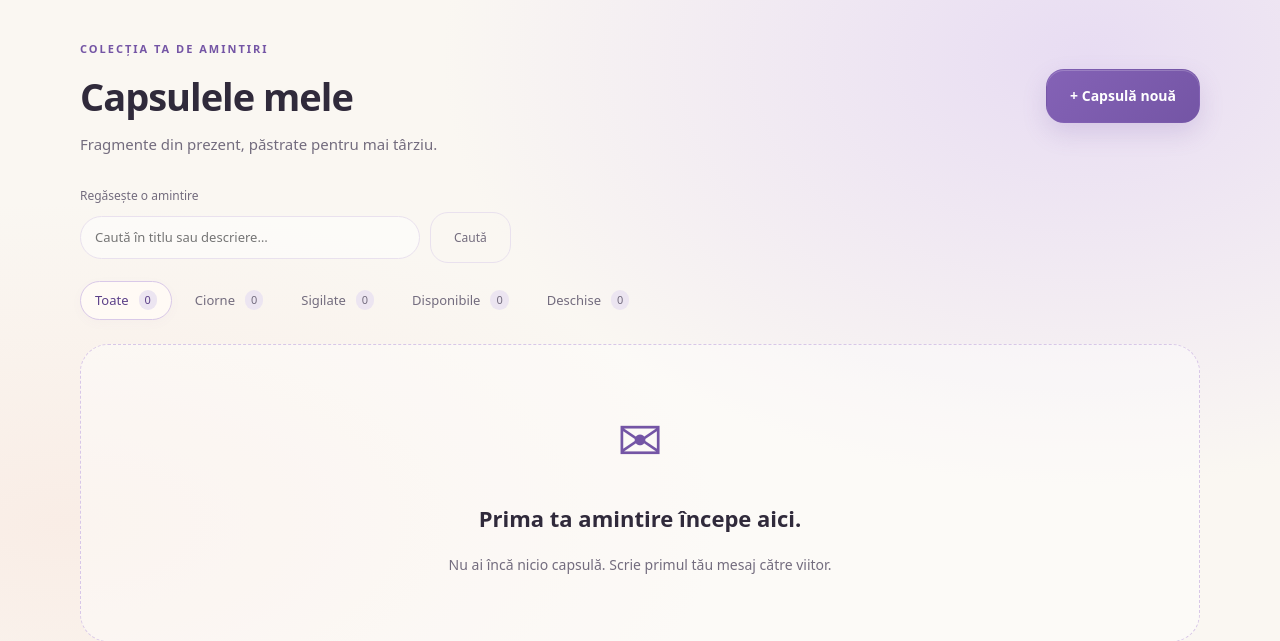
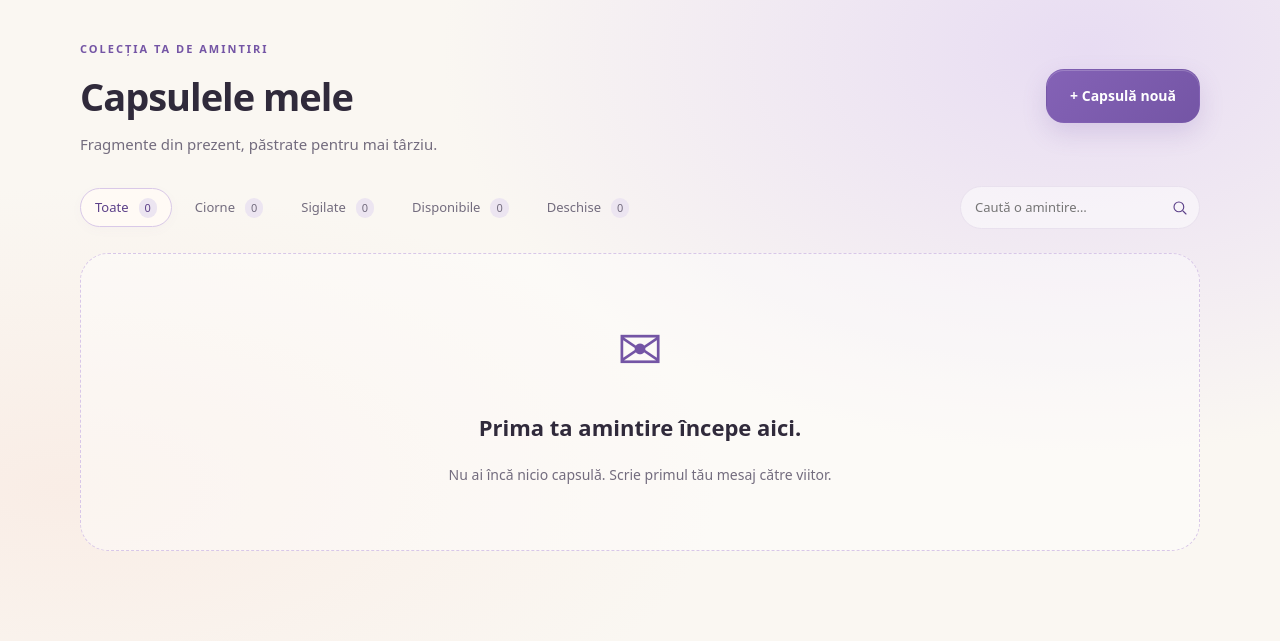
Before and after one commit to dianuca/time-capsule, a Django app: page /capsules/ in a window 1280 px wide. Shown: the part 71-712 px from the top of the page. Run offline with Django 5.2, Linux system fonts and the light colour scheme; the visitor is signed in with stand-in values (Sample User, id 1); data that the repository does not hold is empty.

Commit message:
style: align collection search beside filters

```diff
--- a/static/css/style.css
+++ b/static/css/style.css
@@ -1137,13 +1137,19 @@ body:has(.capsule-dialog[open]) { overflow: hidden; }
     min-height: 34px;
 }
 
-.collection-filters { display: flex; flex-wrap: wrap; gap: 8px; margin: 0 0 24px; }
-.collection-search { margin-bottom: 18px; }
-.collection-search label { display: block; margin-bottom: 6px; color: var(--muted); font-size: 12px; }
-.collection-search > div { display: flex; align-items: center; flex-wrap: wrap; gap: 10px; }
-.collection-search input[type="search"] { width: min(100%, 340px); min-width: 0; padding: 10px 14px; border: 1px solid var(--border); border-radius: 999px; background: #ffffff80; color: var(--text); font: inherit; font-size: 13px; }
+.collection-toolbar { display: flex; align-items: center; justify-content: space-between; gap: 16px; margin-bottom: 24px; }
+.collection-filters { display: flex; flex-wrap: wrap; gap: 8px; margin: 0; }
+.collection-search { display: flex; align-items: center; gap: 8px; margin: 0; flex-shrink: 0; }
+.visually-hidden { position: absolute; width: 1px; height: 1px; padding: 0; margin: -1px; overflow: hidden; clip-path: inset(50%); white-space: nowrap; border: 0; }
+.search-field { position: relative; width: 240px; }
+.collection-search input[type="search"] { width: 100%; min-width: 0; padding: 10px 42px 10px 14px; border: 1px solid var(--border); border-radius: 999px; background: #ffffff80; color: var(--text); font: inherit; font-size: 13px; }
 .collection-search input:focus { outline: 2px solid #c9b5df; outline-offset: 2px; }
-.collection-search button, .collection-search a { font: inherit; font-size: 12px; cursor: pointer; }
+.collection-search button { position: absolute; right: 4px; top: 50%; transform: translateY(-50%); display: grid; place-items: center; width: 32px; height: 32px; padding: 7px; border: 0; border-radius: 50%; background: transparent; color: var(--accent-dark); cursor: pointer; }
+.collection-search button:hover { background: #eee6f6; }
+.collection-search button:focus-visible { outline: 2px solid var(--accent); }
+.collection-search svg { width: 18px; height: 18px; }
+.search-reset { color: var(--muted); font-size: 12px; }
+@media (max-width: 1000px) { .collection-toolbar { align-items: flex-start; flex-direction: column; } .collection-search { width: 100%; } .search-field { width: min(100%, 340px); } }
 .collection-filter { display: inline-flex; align-items: center; gap: 10px; padding: 8px 14px; border: 1px solid transparent; border-radius: 999px; font-size: 13px; color: var(--muted); }
 .collection-filter:hover { background: #eee6f680; }
 .collection-filter.is-active { background: #fffaf5; border-color: #d9c9e8; color: var(--accent-dark); box-shadow: 0 3px 12px #7455a508; }
--- a/templates/base.html
+++ b/templates/base.html
@@ -6,7 +6,7 @@
     <meta charset="UTF-8">
     <meta name="viewport" content="width=device-width, initial-scale=1.0">
     <title>{% block title %}Time Capsule{% endblock %}</title>
-    <link rel="stylesheet" href="{% static 'css/style.css' %}?v=20261013-5">
+    <link rel="stylesheet" href="{% static 'css/style.css' %}?v=20261013-6">
 </head>
 <body>
     <header class="site-header">
--- a/templates/capsules/capsule_list.html
+++ b/templates/capsules/capsule_list.html
@@ -16,10 +16,7 @@
             </a>
         </div>
 
-        <form method="get" class="collection-search" role="search">
-            <label for="capsule-search">Regăsește o amintire</label>
-            <div><input id="capsule-search" type="search" name="q" value="{{ query }}" maxlength="200" placeholder="Caută în titlu sau descriere…"><input type="hidden" name="state" value="{{ selected_state }}"><button class="button button-quiet" type="submit">Caută</button>{% if query %}<a href="?state={{ selected_state }}">Resetează</a>{% endif %}</div>
-        </form>
+        <div class="collection-toolbar">
         <nav class="collection-filters" aria-label="Filtrează capsulele">
             {% for filter in filters %}
                 <a href="?state={{ filter.value }}{% if query %}&amp;q={{ query|urlencode }}{% endif %}" class="collection-filter{% if selected_state == filter.value %} is-active{% endif %}" {% if selected_state == filter.value %}aria-current="page"{% endif %}>
@@ -27,6 +24,18 @@
                 </a>
             {% endfor %}
         </nav>
+        <form method="get" class="collection-search" role="search">
+            <label for="capsule-search" class="visually-hidden">Caută în titlu sau descriere</label>
+            <div class="search-field">
+                <input id="capsule-search" type="search" name="q" value="{{ query }}" maxlength="200" placeholder="Caută o amintire…">
+                <input type="hidden" name="state" value="{{ selected_state }}">
+                <button type="submit" aria-label="Caută">
+                    <svg aria-hidden="true" viewBox="0 0 24 24" fill="none" stroke="currentColor" stroke-width="1.5" stroke-linecap="round"><circle cx="10.5" cy="10.5" r="6.5"/><path d="m16 16 4 4"/></svg>
+                </button>
+            </div>
+            {% if query %}<a class="search-reset" href="?state={{ selected_state }}">Resetează</a>{% endif %}
+        </form>
+        </div>
         <div class="capsule-grid">
             {% for capsule in capsules %}
             <article class="capsule-card state-{{ capsule.ui_state }} theme-{{ capsule.theme }}">
```
Also changed, not shown: README.md.
